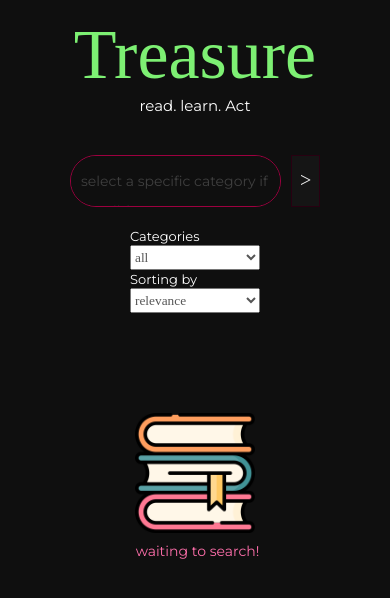
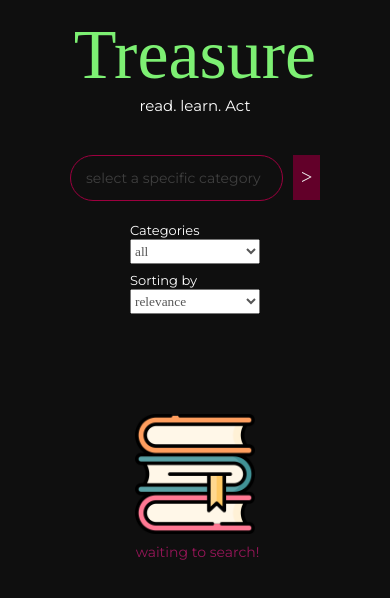
Before and after one commit to Muha-mm/books-2.0, a React (Create React App) app: page / in a window 390 px wide. Shown: the top 598 px of the page. Built offline with nearby package versions, Linux system fonts and the light colour scheme; a web font is replaced by a local one.

Commit message:
redesign

```diff
--- a/package.json
+++ b/package.json
@@ -40,5 +40,11 @@
       "last 1 firefox version",
       "last 1 safari version"
     ]
+  },
+  "jest": {
+    "moduleNameMapper": {
+      "axios": "axios/dist/node/axios.cjs"
+    }
   }
+
 }
--- a/src/Api/api.js
+++ b/src/Api/api.js
@@ -1,4 +1,4 @@
-import axios from 'axios'
+import axios from "axios";
 
 const instance =axios.create({
     baseURL: 'https://www.googleapis.com/books/v1/volumes',
--- a/src/App.css
+++ b/src/App.css
@@ -4,7 +4,7 @@
 
 .app{
     margin: 0 auto;
-    max-width: 995px;
+    max-width: 1300px;
 }
 @media (max-width: 1030px) {
     .app{
--- a/src/BooksApp/Books/Book/Book.module.css
+++ b/src/BooksApp/Books/Book/Book.module.css
@@ -3,7 +3,7 @@
     vertical-align: middle;
     font-family: AlergiaNormal,"Segoe UI","San Francisco",sans-serif;
     padding: 7px;
-    margin: 0 10px 14px 14px;
+    margin: 0 18px 36px 14px;
     max-width: 210px;
     min-height: 315px;
     max-height: 315px;
@@ -19,7 +19,7 @@
 
 .image img{
     max-width: 110px;
-    margin: 10px 10px 50px 50px;
+    margin: 13px 10px 0 50px;
     box-shadow: #121212 10px 10px 15px;
 }
 
@@ -44,7 +44,7 @@
 
 
 .name{
-    color: #f13a7a;
+    color: #e8ffd0;
     padding: 0;
     line-height: 20px;
     width: 197px;
--- a/src/BooksApp/Books/Books.jsx
+++ b/src/BooksApp/Books/Books.jsx
@@ -8,8 +8,10 @@ import booksPng from '../../assets/books.png'
 
 const Books = (props) => {
     let booksElements = props.books.map((b) => {
-        return <Book key={b.id} title={b.volumeInfo.title}
-                     authors={b.volumeInfo.authors} id={b.id}
+        return <Book key={b.id}
+                     title={b.volumeInfo.title}
+                     authors={b.volumeInfo.authors}
+                     id={b.id}
                      subject={b.volumeInfo.categories}
                      photo={b.volumeInfo.imageLinks}/>
     })
--- a/src/BooksApp/Books/Books.module.css
+++ b/src/BooksApp/Books/Books.module.css
@@ -22,7 +22,7 @@
 .booksPngText{
     margin: 5px 0 0 5px;
     font-family: Montserrat, serif;
-    color: #ff6fab;
+    color: #961658;
     text-align: center;
     font-size: 14px;
 }
--- a/src/BooksApp/Books/BooksContainer.js
+++ b/src/BooksApp/Books/BooksContainer.js
@@ -1,5 +1,6 @@
 import React from "react";
 import {useDispatch, useSelector} from "react-redux";
+
 import {
     changeSearchText,
     setBooks,
@@ -32,6 +33,7 @@ export default function BooksContainer () {
     const changeSearchTextDispatch = (e) => {dispatch(changeSearchText(e.target.value))}
     const selectCategoryDispatch = (e) => {dispatch(selectCategory(e.target.value))}
     const selectSortByDispatch = (e) => {dispatch(selectSortBy(e.target.value))}
+
     // вспомогательная перемменая для корректного запроса (специфика GOOGLE BOOKS API)
     let assetSubject = '';
 
@@ -55,8 +57,15 @@ export default function BooksContainer () {
     }
 
     // возвращаем презентационную компоненту с передачей необходимых для неё данных
-         return   <Books books = {books} resultsCount = {resultsCount} startIndex = {startIndex}
-                         changeSearchText = {changeSearchTextDispatch} isFetching = {isFetching}
-                         selectSortBy = {selectSortByDispatch} selectCategory = {selectCategoryDispatch}
-                         onButton={onButton} onMoreBooksButton={onMoreBooksButton}/>
+         return   <Books books = {books}
+                         resultsCount = {resultsCount}
+                         startIndex = {startIndex}
+                         changeSearchText = {changeSearchTextDispatch}
+                         isFetching = {isFetching}
+                         selectSortBy = {selectSortByDispatch}
+                         selectCategory = {selectCategoryDispatch}
+                         onButton={onButton}
+                         onMoreBooksButton={onMoreBooksButton}
+                         newBooksText = {newBooksText}
+                         />
     }
--- a/src/BooksApp/Books/Search/Search.jsx
+++ b/src/BooksApp/Books/Search/Search.jsx
@@ -3,6 +3,7 @@ import c from './Search.module.css'
 import Selects from "./Selects/Selects";
 import Preloader from "../../../assets/Preloader/Preloader";
 const Search = (props) => {
+    console.log(props)
     return (
         <div className={c.search}>
 
@@ -12,11 +13,11 @@ const Search = (props) => {
                  </div>
 
             <form >
-                <textarea placeholder="select a specific category if possible..." required
+                <textarea placeholder="select a specific category if possible..." required maxLength={57}
                        onKeyPress={(e)=>
-                           {if (e.key === 'Enter'){props.onButton(); e.preventDefault()}}}
-                       value={props.newBooksText}
-                       onChange={props.changeSearchText}/>
+                        {if (e.key === 'Enter'){props.onButton(); e.preventDefault()}}}
+                        value={props.newBooksText}
+                        onChange={props.changeSearchText}/>
 
                     <button onClick={props.onButton} type="button" className={c.SButton}> {">"} </button>
             </form>
@@ -26,7 +27,7 @@ const Search = (props) => {
             <hr className={c.hr}/>
 
 
-            {props.isFetching && props.resultsCount === null?<Preloader/>:
+            {props.isFetching && props.resultsCount === null?<div className={c.preloader}><Preloader/></div>:
                 props.resultsCount===null?null:
                 <p className={c.results}>results: {props.resultsCount}</p>}
         </div>
--- a/src/BooksApp/Books/Search/Search.module.css
+++ b/src/BooksApp/Books/Search/Search.module.css
@@ -26,21 +26,22 @@
     background: #0F0F0F;
     border: solid 1px #9d003f;
     color: #fff;
-    /* border-radius: 40px; */
     border-radius: 100px;
     line-height: 30px;
-    padding: 10px;
+    padding: 7px 15px;
     font-family:'Montserrat', Times, serif ;
     width: 500px;
     height: 30px;
     font-size: 14px;
     outline: none;
     resize: none;
+    overflow-y: hidden;
 }
 
 
 
 .search textarea::-webkit-input-placeholder {
+/* padding-left: 10px; */
     opacity: 0.5;
     font-size: 14px;
     color: #707070;
@@ -48,14 +49,13 @@
 
 .SButton {
     margin-left: 10px;
-    border: 1px #280011 solid;
-    /* border-radius: 0 100px 100px 0; */
+    /* border: 1px #4d0020 solid; */
     font-family: Broadway, serif;
     font-size: 20px;
     width: 53px;
-    height: 51.5px;
-    /* border: none; */
-    background: #151515;
+    height: 45px;
+    border: none;
+    background: #620029;
     color: #f3f3f3;
     cursor: pointer;
 }
@@ -66,31 +66,33 @@
 
 .SButton {
     background-position: center;
-    transition: background 0.3s;
+    /* transition: background 0.1s ease-in; */
 }
 .SButton:hover {
-    background: #2b2b2b;
+    background: #00781c;
 }
 
 .results{
     height: 30px;
     width: 120px;
-    margin: 0 auto;
+    margin: 13px auto;
     font-family: Montserrat, serif;
     font-size: 17px;
-    color: #d76767;
+    color: #c4e2a3;
     padding-top: 4px;
     border-radius: 8px;
     text-align: center;
-    font-weight: bold;
+    /* font-weight: bold; */
 }
 
 .hr{
     height: 1px;
     border: none;
     width: 520px;
-    background-color: #bababa;
+    background-color: #465633;
 }
+
+
 
 @media (max-width: 510px) {
     .search textarea{
@@ -103,4 +105,7 @@
     .hr{
         inline-size: 0;
     }
+    .preloader{
+        margin-top: 15px;
+    }
 }
--- a/src/BooksApp/Books/Search/Selects/Selects.module.css
+++ b/src/BooksApp/Books/Search/Selects/Selects.module.css
@@ -6,22 +6,11 @@
     padding-bottom: 35px;
 }
 
-@media (max-width: 510px) {
-    .selects{
-        padding-bottom: 48px;
-        max-width: 130px;
-    }
-}
+
 
 
 .category{
     float: left;
-}
-.category select option{
-    appearance:none;
-    -moz-appearance:none;
-    -webkit-appearance:none;
-    background-color: black;
 }
 
 .sortBy{
@@ -38,3 +27,13 @@
     color: #565656;
     font-family: Corbel, serif;
 }
+
+@media (max-width: 510px) {
+    .selects{
+        padding-bottom: 50px;
+        max-width: 130px;
+    }
+    .category{
+        margin-bottom: 7px;
+    }
+}
--- a/src/index.js
+++ b/src/index.js
@@ -3,15 +3,11 @@ import ReactDOM from "react-dom/client";
 import "./index.css";
 import App from "./App";
 import reportWebVitals from "./reportWebVitals";
-import store from "./Redux/Store";
-import { Provider } from "react-redux";
 
 const root = ReactDOM.createRoot(document.getElementById("root"));
 root.render(
   <React.StrictMode>
-    <Provider store={store}>
       <App />
-    </Provider>
   </React.StrictMode>,
 );
 
```
Also changed, not shown: src/App.js (+8 -3 lines).
